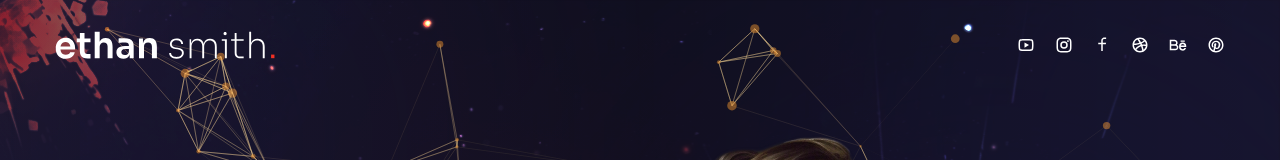
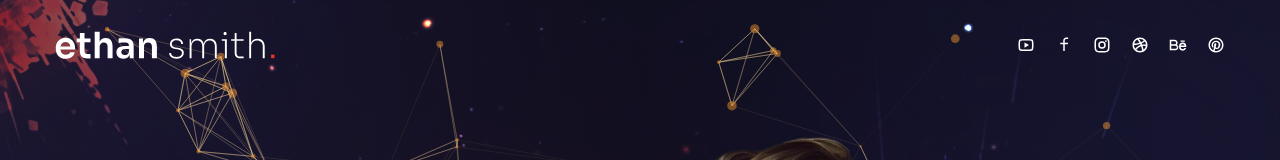
Before and after one commit to erickdc7/react-portfolio-2, a Next.js app: page / in a window 1280 px wide. Shown: the top 160 px of the page. Built offline with nearby package versions, Linux system fonts and the light colour scheme.

Commit message:
update icon

```diff
--- a/components/Socials.js
+++ b/components/Socials.js
@@ -11,10 +11,10 @@ const Socials = () => {
         <RiYoutubeLine />
       </Link>
       <Link href={''} className="hover:text-accent transition-all duration-300">
-        <RiInstagramLine />
+        <RiFacebookLine />
       </Link>
       <Link href={''} className="hover:text-accent transition-all duration-300">
-        <RiFacebookLine />
+        <RiInstagramLine />
       </Link>
       <Link href={''} className="hover:text-accent transition-all duration-300">
         <RiDribbbleLine />
```
